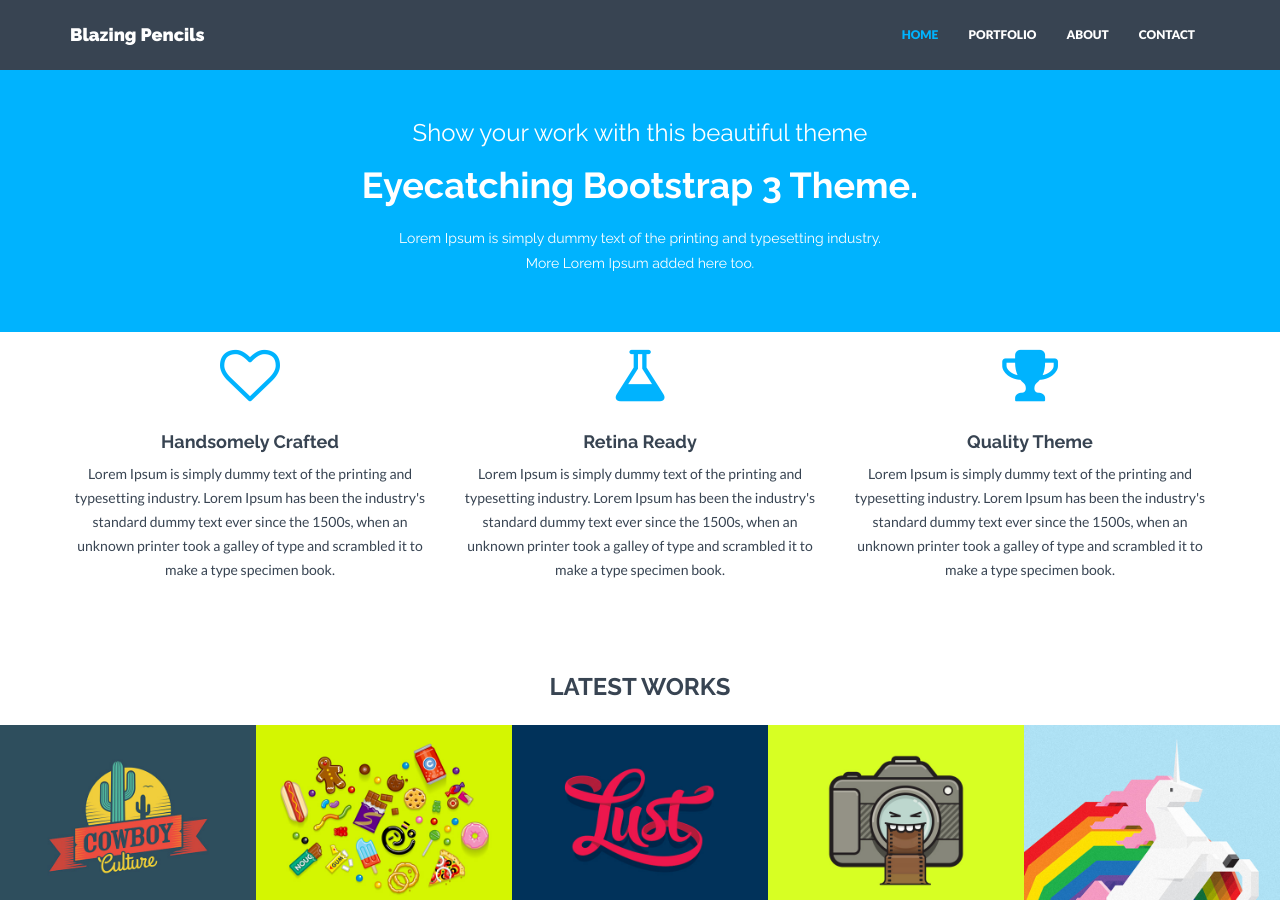
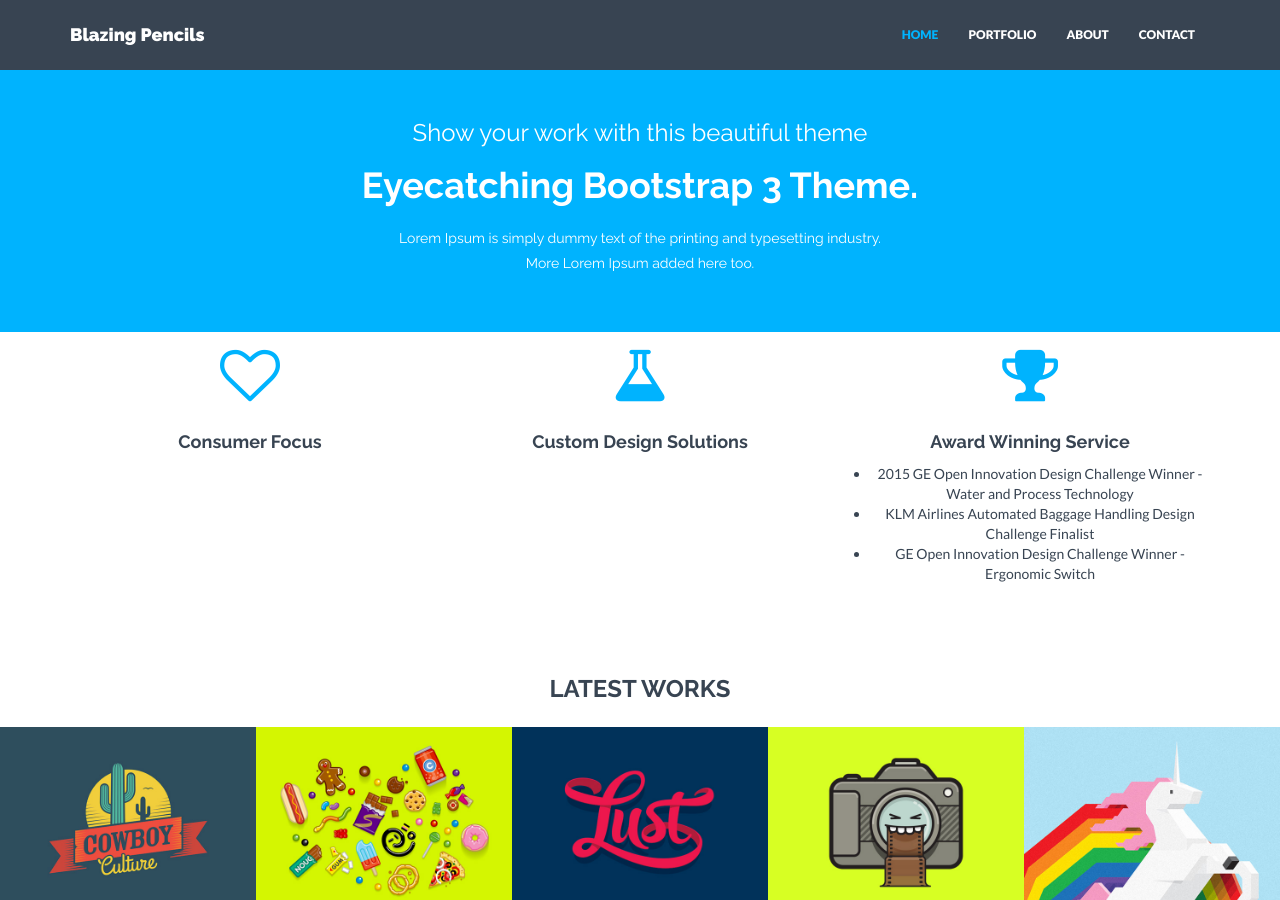
Before and after one commit to blazingpencils/blazingpencils.github.io, a Jekyll site: the page built from index.html, in a window 1280 px wide and 900 px high. Built offline with Jekyll 4.4.1, drawn with Linux system fonts in a browser that asks for light colours; nearby versions of some CDN libraries; library files that are not in the unit come from our copies.

Commit message:
Update index.html

```diff
--- a/index.html
+++ b/index.html
@@ -10,20 +10,26 @@ permalink: /
             <div class="col-md-4">
                 <i class="fa fa-heart-o" aria-hidden="true"></i>
                 <span class="sr-only">An image of a love-heart</span>
-                <h4>Handsomely Crafted</h4>
-                <p>Lorem Ipsum is simply dummy text of the printing and typesetting industry. Lorem Ipsum has been the industry's standard dummy text ever since the 1500s, when an unknown printer took a galley of type and scrambled it to make a type specimen book.</p>
+                <h4>Consumer Focus</h4>
+                <p></p>
             </div>
             <div class="col-md-4">
                 <i class="fa fa-flask" aria-hidden="true"></i>
                 <span class="sr-only">An image of a laboratory flask</span>
-                <h4>Retina Ready</h4>
-                <p>Lorem Ipsum is simply dummy text of the printing and typesetting industry. Lorem Ipsum has been the industry's standard dummy text ever since the 1500s, when an unknown printer took a galley of type and scrambled it to make a type specimen book.</p>
+                <h4>Custom Design Solutions</h4>
+                <p></p>
             </div>
             <div class="col-md-4">
                 <i class="fa fa-trophy" aria-hidden="true"></i>
                 <span class="sr-only">An image of a trophy</span>
-                <h4>Quality Theme</h4>
-                <p>Lorem Ipsum is simply dummy text of the printing and typesetting industry. Lorem Ipsum has been the industry's standard dummy text ever since the 1500s, when an unknown printer took a galley of type and scrambled it to make a type specimen book.</p>
+                <h4>Award Winning Service</h4>
+                <p>
+                  <ul>
+                      <li>2015 GE Open Innovation Design Challenge Winner - Water and Process Technology</li>
+                      <li>KLM Airlines Automated Baggage Handling Design Challenge Finalist</li>
+                      <li>GE Open Innovation Design Challenge Winner - Ergonomic Switch</li>
+                </ul>
+               </p>
             </div>
         </div>
     </div><! --/container -->
```
